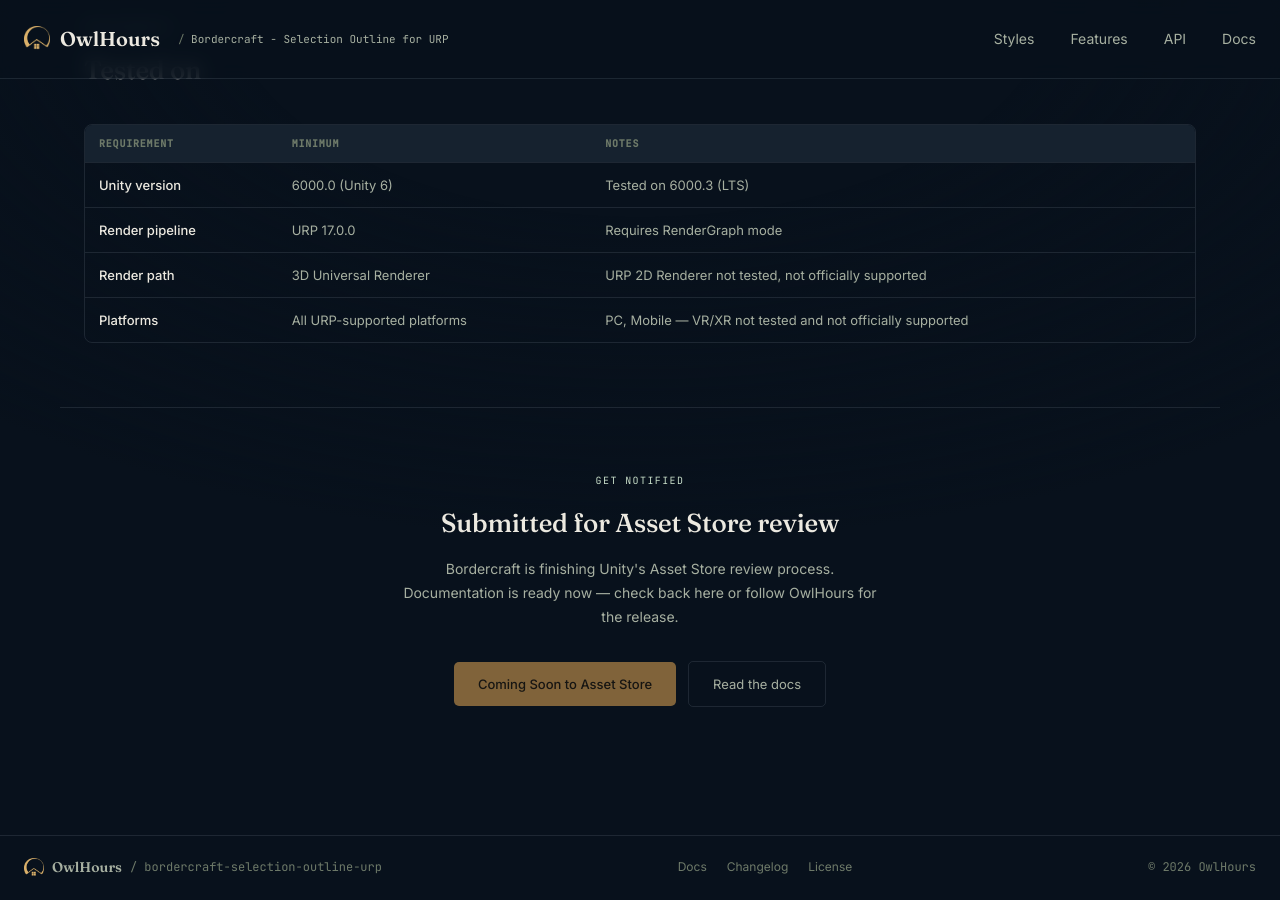
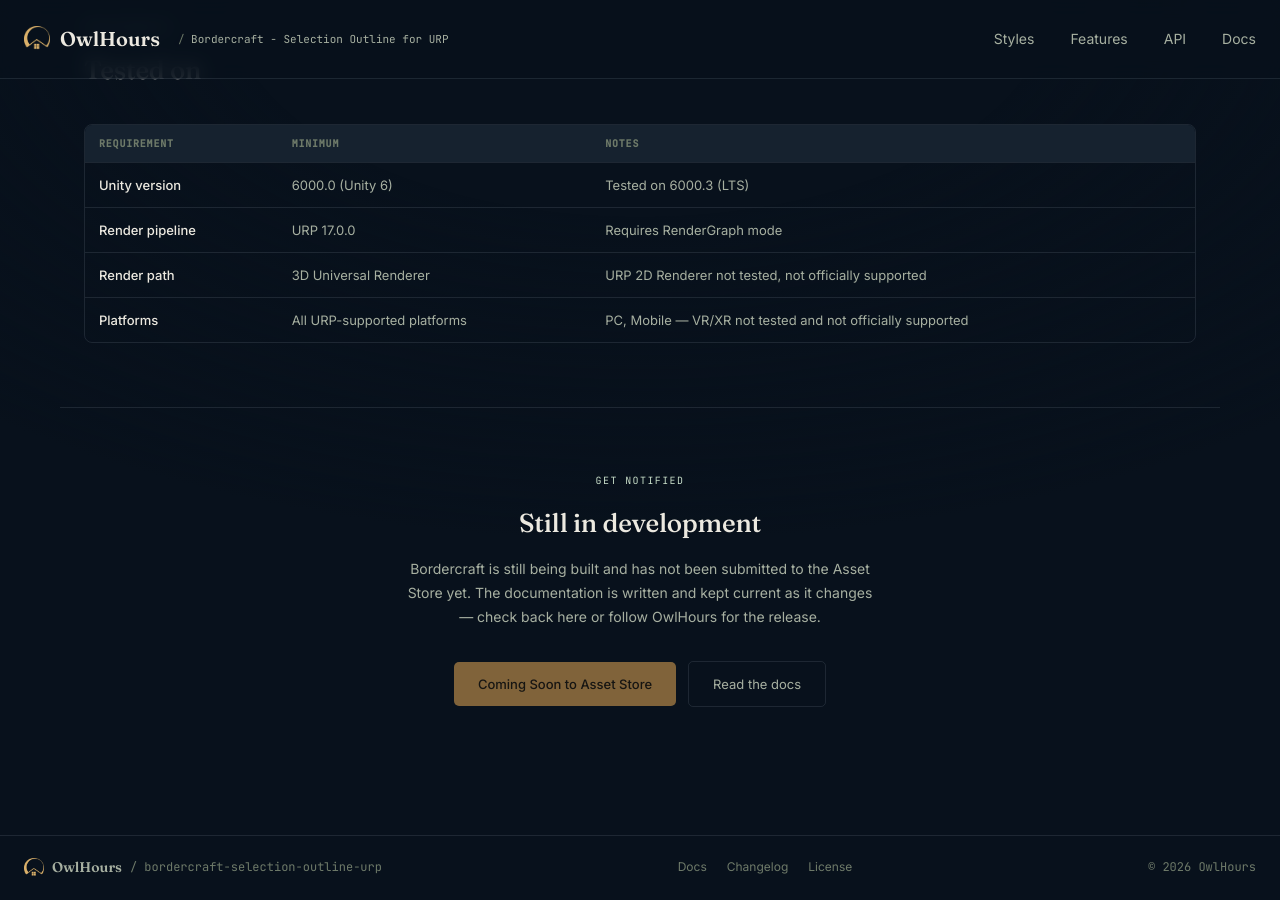
Before and after one commit to owlhoursspace/owlhourspace.github.io, a Jekyll site: the page tools/bordercraft-selection-outline-urp/index.html, which Jekyll copies as it is, in a window 1280 px wide and 900 px high, scrolled down 4214 px. Built offline with Jekyll 4.4.1, drawn with Linux system fonts in a browser that asks for light colours; some of the changed text lies outside the part shown.

Commit message:
Correct Bordercraft release status on the product page
The page claimed the asset was submitted to and finishing Asset Store
review. It is neither - it is still in development and has not been
submitted.

Co-Authored-By: Claude Opus 5 <noreply@anthropic.com>

```diff
--- a/tools/bordercraft-selection-outline-urp/index.html
+++ b/tools/bordercraft-selection-outline-urp/index.html
@@ -326,7 +326,7 @@
   <div class="section-wrap" id="editor">
     <div class="section-label">Preview</div>
     <div class="section-title">How it looks in the Editor</div>
-    <p style="color:var(--ink-soft); font-size:13px; margin-top:-20px; margin-bottom:28px;">Bordercraft is finishing Asset Store review — the diagrams below are concept sketches of the actual UI, not final screenshots.</p>
+    <p style="color:var(--ink-soft); font-size:13px; margin-top:-20px; margin-bottom:28px;">Bordercraft is still in development — the diagrams below are concept sketches of the actual UI, not final screenshots.</p>
     <div class="shot-grid cols-2">
 
       <div class="shot-card">
@@ -589,8 +589,8 @@
   <!-- ── CTA ── -->
   <div class="cta-wrap">
     <div class="section-label" style="margin-bottom:12px">Get notified</div>
-    <div class="section-title">Submitted for Asset Store review</div>
-    <p>Bordercraft is finishing Unity's Asset Store review process. Documentation is ready now — check back here or follow OwlHours for the release.</p>
+    <div class="section-title">Still in development</div>
+    <p>Bordercraft is still being built and has not been submitted to the Asset Store yet. The documentation is written and kept current as it changes — check back here or follow OwlHours for the release.</p>
     <div class="hero-actions">
       <span class="btn-primary is-pending" aria-disabled="true">Coming Soon to Asset Store</span>
       <a href="docs/" class="btn-ghost">Read the docs</a>
```
